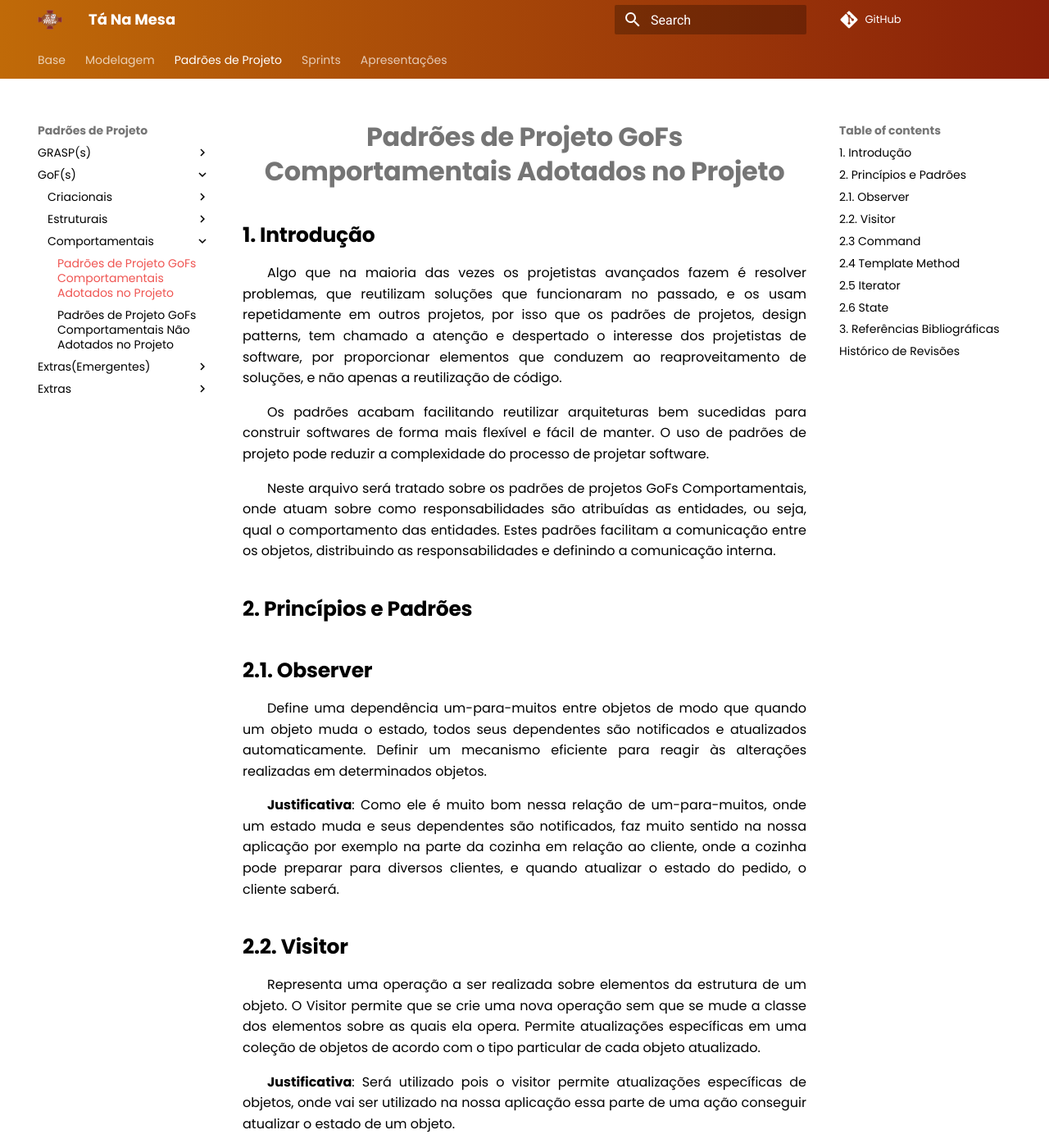
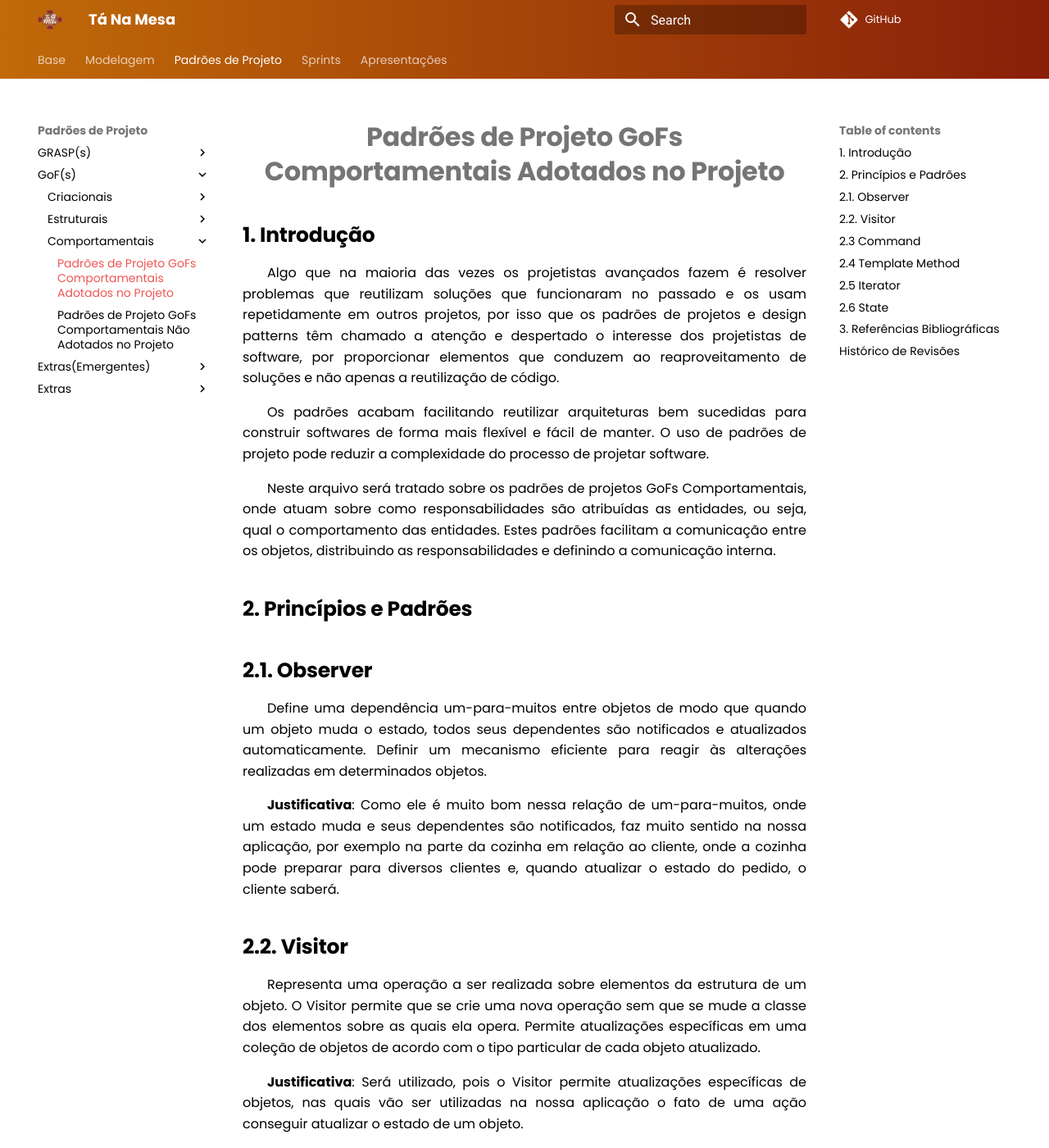
Before and after one commit to UnBArqDsw2021-1/2021.1_G02_TaNaMesa_docs, an MkDocs documentation site: the page built from docs/3-Padroes-de-Projeto/GoFs/Comportamentais/Padroes-Adotados-no-Projeto.md, in a window 1280 px wide and 1400 px high. Shown: the whole window at 82% size. Built offline with MkDocs 1.6.1 and Material for MkDocs 9.7.7, drawn with Linux system fonts in a browser that asks for light colours; comment, search, counter and statistics services are not loaded; some of the changed text lies outside the part shown.

Commit message:
(#100) Revisando e corrigindo erros ortográficos

```diff
--- a/docs/3-Padroes-de-Projeto/GoFs/Comportamentais/Padroes-Adotados-no-Projeto.md
+++ b/docs/3-Padroes-de-Projeto/GoFs/Comportamentais/Padroes-Adotados-no-Projeto.md
@@ -2,7 +2,7 @@
 
 ## 1. Introdução
 
-Algo que na maioria das vezes os projetistas avançados fazem é resolver problemas, que reutilizam soluções que funcionaram no passado, e os usam repetidamente em outros projetos, por isso que os padrões de projetos, design patterns, tem chamado a atenção e despertado o interesse dos projetistas de software, por proporcionar elementos que conduzem ao reaproveitamento de soluções, e não apenas a reutilização de código.
+Algo que na maioria das vezes os projetistas avançados fazem é resolver problemas que reutilizam soluções que funcionaram no passado e os usam repetidamente em outros projetos, por isso que os padrões de projetos e design patterns têm chamado a atenção e despertado o interesse dos projetistas de software, por proporcionar elementos que conduzem ao reaproveitamento de soluções e não apenas a reutilização de código.
 
 Os padrões acabam facilitando reutilizar arquiteturas bem sucedidas para construir softwares de forma mais flexível e fácil de manter. O uso de padrões de projeto pode reduzir a complexidade do processo de projetar software.
 
@@ -14,19 +14,19 @@
 
 Define uma dependência um-para-muitos entre objetos de modo que quando um objeto muda o estado, todos seus dependentes são notificados e atualizados automaticamente. Definir um mecanismo eficiente para reagir às alterações realizadas em determinados objetos.
 
-**Justificativa**: Como ele é muito bom nessa relação de um-para-muitos, onde um estado muda e seus dependentes são notificados, faz muito sentido na nossa aplicação por exemplo na parte da cozinha em relação ao cliente, onde a cozinha pode preparar para diversos clientes, e quando atualizar o estado do pedido, o cliente saberá.
+**Justificativa**: Como ele é muito bom nessa relação de um-para-muitos, onde um estado muda e seus dependentes são notificados, faz muito sentido na nossa aplicação, por exemplo na parte da cozinha em relação ao cliente, onde a cozinha pode preparar para diversos clientes e, quando atualizar o estado do pedido, o cliente saberá.
 
 ## 2.2. Visitor
 
 Representa uma operação a ser realizada sobre elementos da estrutura de um objeto. O Visitor permite que se crie uma nova operação sem que se mude a classe dos elementos sobre as quais ela opera. Permite atualizações específicas em uma coleção de objetos de acordo com o tipo particular de cada objeto atualizado.
 
-**Justificativa**: Será utilizado pois o visitor permite atualizações específicas de objetos, onde vai ser utilizado na nossa aplicação essa parte de uma ação conseguir atualizar o estado de um objeto.
+**Justificativa**: Será utilizado, pois o Visitor permite atualizações específicas de objetos, nas quais vão ser utilizadas na nossa aplicação o fato de uma ação conseguir atualizar o estado de um objeto.
 
 ## 2.3 Command
 
 É um padrão de projeto comportamental que transforma um pedido em um objeto independente que contém toda a informação sobre o pedido. Essa transformação permite que você parametrize métodos com diferentes pedidos, atrase ou coloque a execução do pedido em uma fila e suporte operações que não podem ser feitas.
 
-**Justificativa**: Será utilizado pois no aplicativo haverá requisições que serão feitas para a API por meio de uma componente/classe específica que possui métodos que irão lidar com cada tipo de requisição (comando).
+**Justificativa**: Será utilizado, pois no aplicativo haverá requisições que serão feitas para a API por meio de uma componente/classe específica que possui métodos que irão lidar com cada tipo de requisição (comando).
 
 ## 2.4 Template Method
 
```
Also changed, not shown: other parts of docs/3-Padroes-de-Projeto/GoFs/Comportamentais/Padroes-Adotados-no-Projeto.md (+1 -0 lines), docs/3-Padroes-de-Projeto/GoFs/Comportamentais/Padroes-Nao-Adotados-no-Projeto.md (+2 -1 lines).
